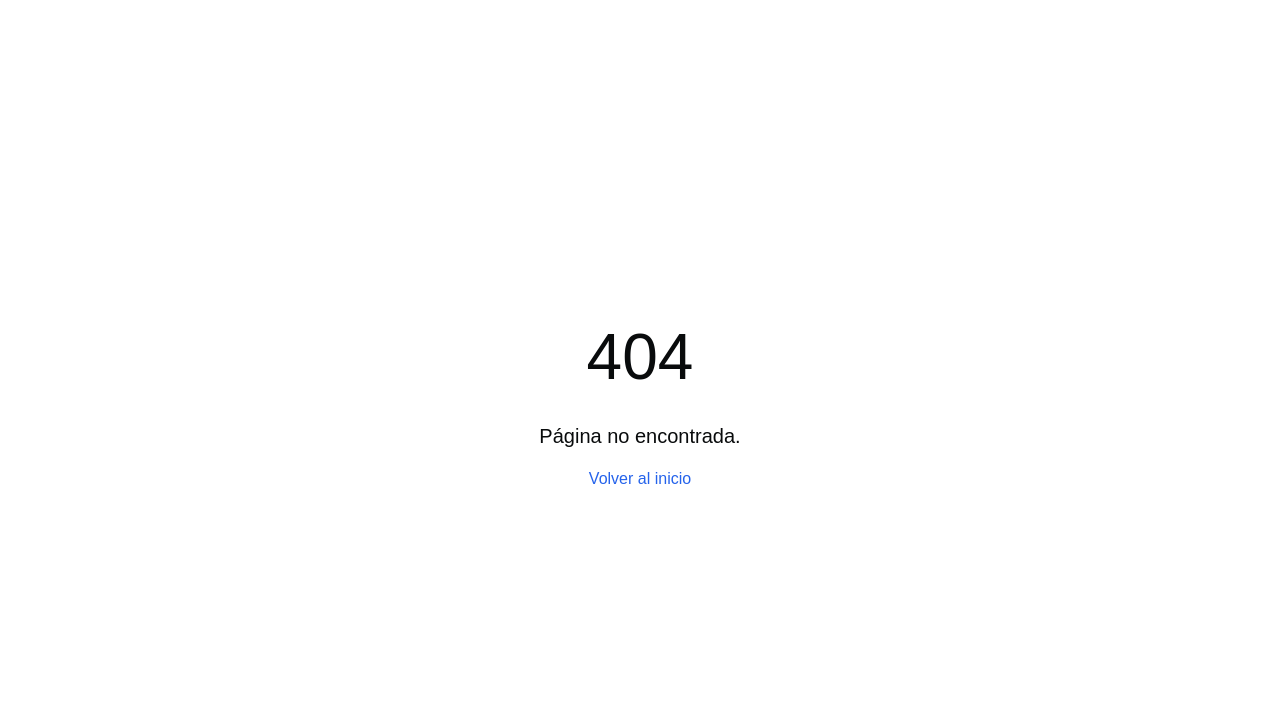
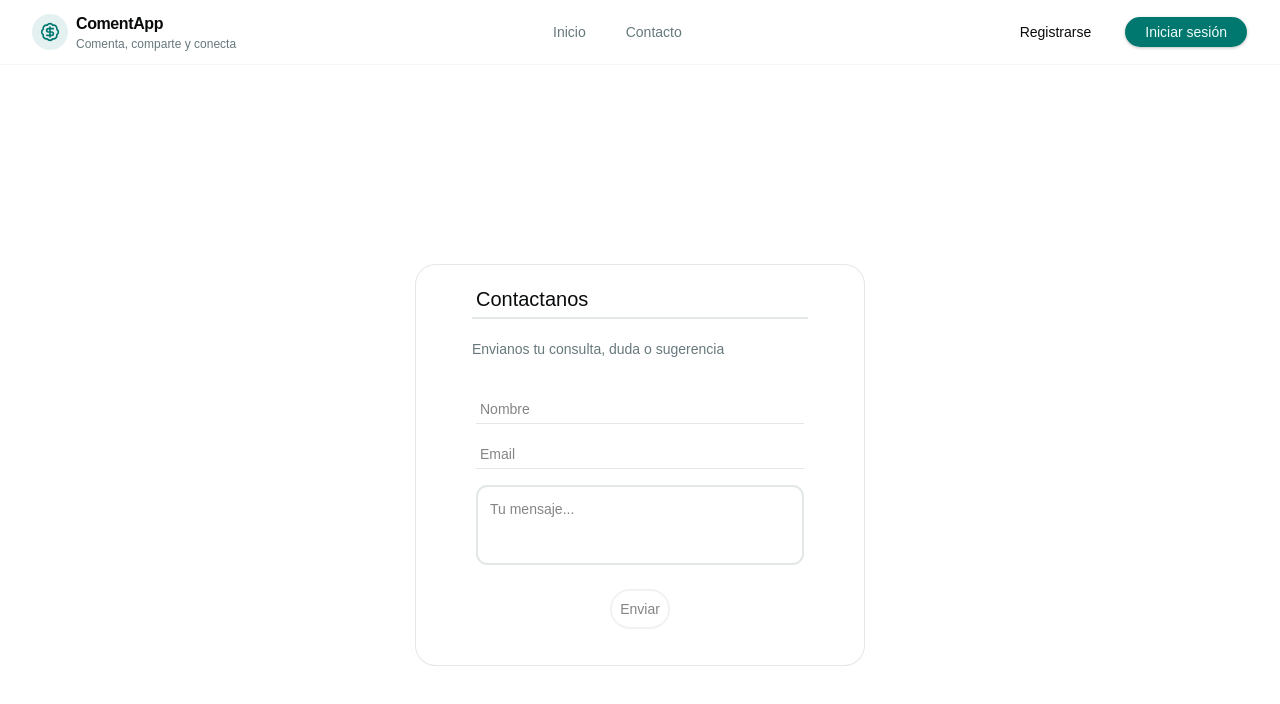
Before and after one commit to facundodelga/comentapp-frontend, a React (Vite) app: page /contact in a window 1280 px wide. Before the commit this address had no page. Shown: the top 704 px of the page. Built offline with nearby package versions, Linux system fonts and the light colour scheme.

Commit message:
pagina contacto con formik y yup

```diff
--- /dev/null
+++ b/src/pages/ContactPage.tsx
@@ -0,0 +1,99 @@
+import { Card, CardContent, CardDescription, CardHeader, CardTitle } from "@/components/ui/card";
+import { useFormik } from "formik";
+import * as Yup from "yup";
+
+const validationSchema = Yup.object({
+    nombre: Yup.string().trim().required("El nombre es obligatorio"),
+    email: Yup.string().trim().email("Debe ser un email válido").required("El email es obligatorio"),
+    mensaje: Yup.string().trim().required("El mensaje es obligatorio"),
+});
+
+const ContactPage: React.FC = () => {
+    const formik = useFormik({
+        initialValues: {
+            nombre: "",
+            email: "",
+            mensaje: ""
+        },
+        validationSchema,
+        onSubmit: async (values) => {
+            //TODO: Cambiar esto por el endpoint piola
+            await fetch("http://DelgaApiCommentApp/api/contacto", {
+                method: "POST",
+                headers: {
+                    "Content-Type": "application/json"
+                },
+                body: JSON.stringify(values)
+            }).then((response) => {
+                if (!response.ok) {
+                    throw new Error("Error al enviar el formulario. " + response.statusText);
+                }
+                console.log("Formulario válido y envido:", values);
+                formik.resetForm();
+            }).catch((e) => {
+                console.error(e.message);
+            });
+        }
+    });
+
+    return (
+        <div className="flex justify-center items-center min-h-screen">
+            <Card className="min-w-96 w-[35vw] min-h-[400px] flex flex-col">
+                <CardHeader className="gap-5">
+                    <CardTitle className="ml-10 mr-10 border-b-2 p-1 text-xl">Contactanos</CardTitle>
+                    <CardDescription className="ml-10 mr-10">Envianos tu consulta, duda o sugerencia</CardDescription>
+                </CardHeader>
+
+                <CardContent className="p-5 ml-10 mr-10 flex-1 flex flex-col">
+                    <form onSubmit={formik.handleSubmit} className="flex flex-col gap-4 flex-1">
+                        <div className="w-full">
+                            <input className="w-full border-b p-1 focus:outline-none" type="text" placeholder="Nombre"
+                                name="nombre"
+                                value={formik.values.nombre}
+                                onChange={formik.handleChange}
+                                onBlur={formik.handleBlur}
+                            />
+                            {formik.touched.nombre && formik.errors.nombre ? (
+                                <p className="text-red-500 text-sm mt-1">{formik.errors.nombre}</p>
+                            ) : null}
+                        </div>
+
+                        <div className="w-full">
+                            <input className="w-full border-b p-1 focus:outline-none" type="email" placeholder="Email"
+                                name="email"
+                                value={formik.values.email}
+                                onChange={formik.handleChange}
+                                onBlur={formik.handleBlur}
+                            />
+                            {formik.touched.email && formik.errors.email ? (
+                                <p className="text-red-500 text-sm mt-1">{formik.errors.email}</p>
+                            ) : null}
+                        </div>
+
+                        <div className="w-full flex-1 flex flex-col">
+                            <textarea className="w-full flex-1 border-2 rounded-md p-3 resize-none focus:outline-none focus:ring-2 focus:ring"
+                                placeholder="Tu mensaje..."
+                                name="mensaje"
+                                value={formik.values.mensaje}
+                                onChange={formik.handleChange}
+                                onBlur={formik.handleBlur}
+                            />
+                            {formik.touched.mensaje && formik.errors.mensaje ? (
+                                <p className="text-red-500 text-sm mt-1">{formik.errors.mensaje}</p>
+                            ) : null}
+                        </div>
+
+                        <button
+                            type="submit"
+                            disabled={!formik.isValid || !formik.dirty}
+                            className="self-center rounded-xl border-2 w-fit p-2 disabled:opacity-50 mt-2 disabled:cursor-not-allowed">
+                                Enviar
+                        </button>
+                    </form>
+                </CardContent>
+            </Card>
+        </div>
+    );
+};
+
+export default ContactPage;
--- a/src/routes/Routes.tsx
+++ b/src/routes/Routes.tsx
@@ -1,4 +1,5 @@
 import App from "@/App";
+import ContactPage from "@/pages/ContactPage";
 import HomePage from "@/pages/HomePage";
 import LoginPage from "@/pages/LoginPage";
 import NotFoundPage from "@/pages/NotFoundPage";
@@ -13,6 +14,7 @@ export const router = createBrowserRouter([
             { path: "/", element: <HomePage /> },
             { path: "/login", element: <LoginPage /> },
             { path: "/register", element: <RegisterPage /> },
+            { path: "/contact", element: <ContactPage /> },
         ],
     },
 ])
```
Also changed, not shown: 1 other file (tests, documents, lock files or other folders).
